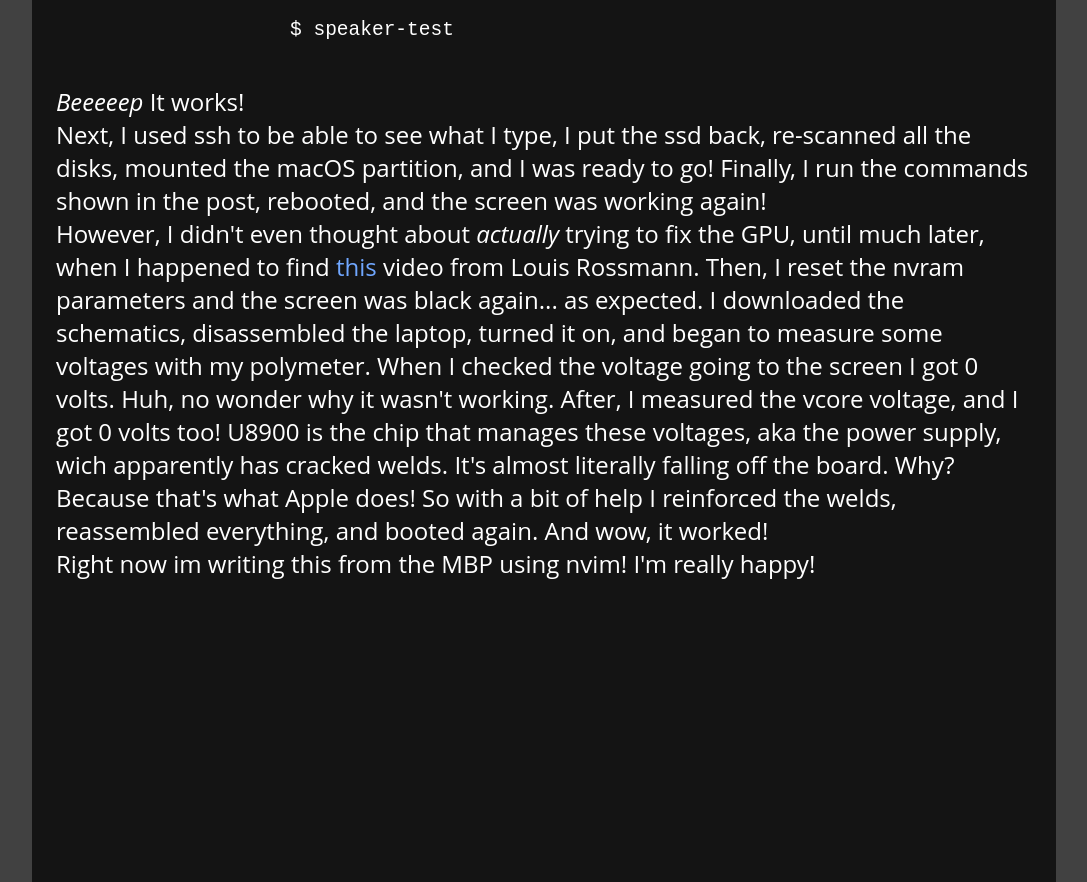
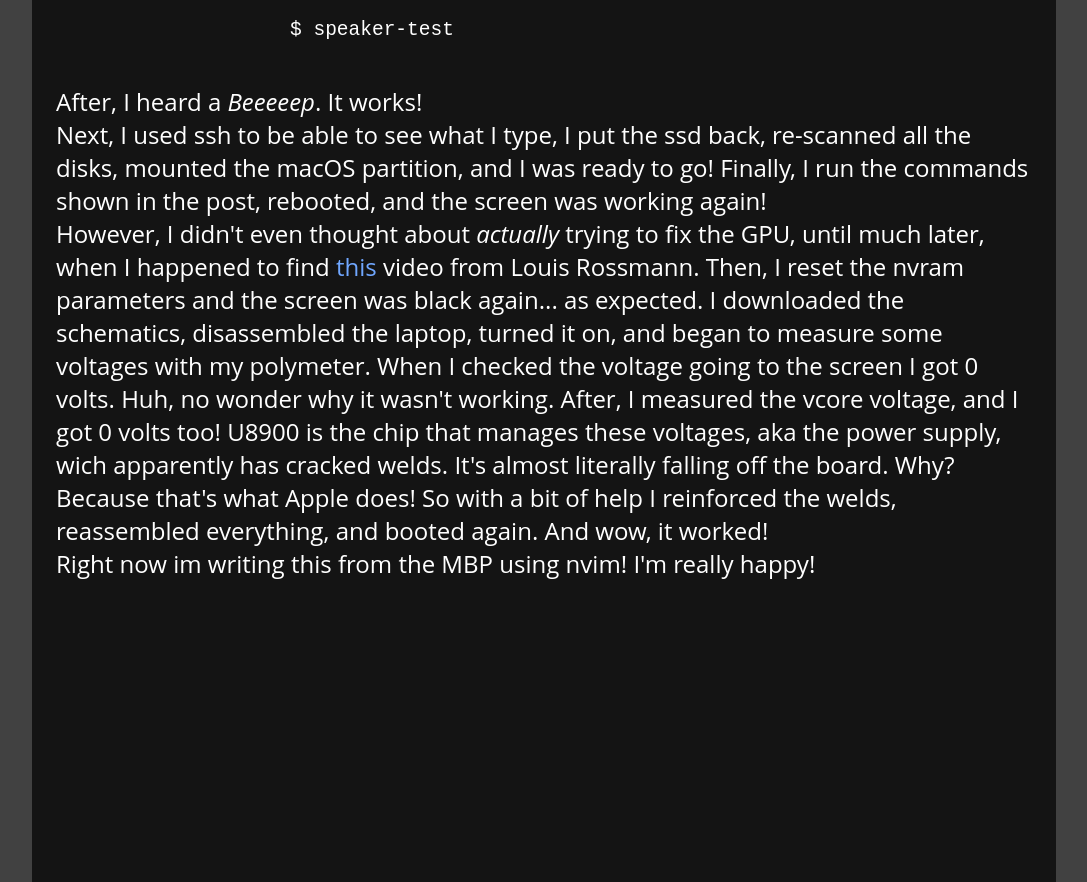
Before and after one commit to stelin41/blog, a plain HTML site: page Posts/fixing_a_MBP.html in a window 1280 px wide. Shown: the part 1134-2016 px from the top of the page, without its empty margins (96-1183 px from the left). Drawn offline with Linux system fonts and the light colour scheme.

Commit message:
My first post

```diff
--- a/Posts/fixing_a_MBP.html
+++ b/Posts/fixing_a_MBP.html
@@ -44,7 +44,7 @@
                     $ speaker-test
                     </code>
                 </pre>
-                <p><em>Beeeeep</em> It works!</p>
+                <p>After, I heard a <em>Beeeeep</em>. It works!</p>
                 <p>Next, I used ssh to be able to see what I type, I put the ssd back, re-scanned all the disks, mounted the macOS partition, and I was ready to go! Finally, I run the commands shown in the post, rebooted, and the screen was working again!</p>
                 <p>However, I didn't even thought about <em>actually</em> trying to fix the GPU, until much later, when I happened to find <a href="https://www.youtube.com/watch?v=naXglCTEtLw">this</a> video from Louis Rossmann. Then, I reset the nvram parameters and the screen was black again... as expected. I downloaded the schematics, disassembled the laptop, turned it on, and began to measure some voltages with my polymeter. When I checked the voltage going to the screen I got 0 volts. Huh, no wonder why it wasn't working. After, I measured the vcore voltage, and I got 0 volts too! U8900 is the chip that manages these voltages, aka the power supply, wich apparently has cracked welds. It's almost literally falling off the board. Why? Because that's what Apple does! So with a bit of help I reinforced the welds, reassembled everything, and booted again. And wow, it worked!</p>
                 <p>Right now im writing this from the MBP using nvim! I'm really happy!</p>
```
